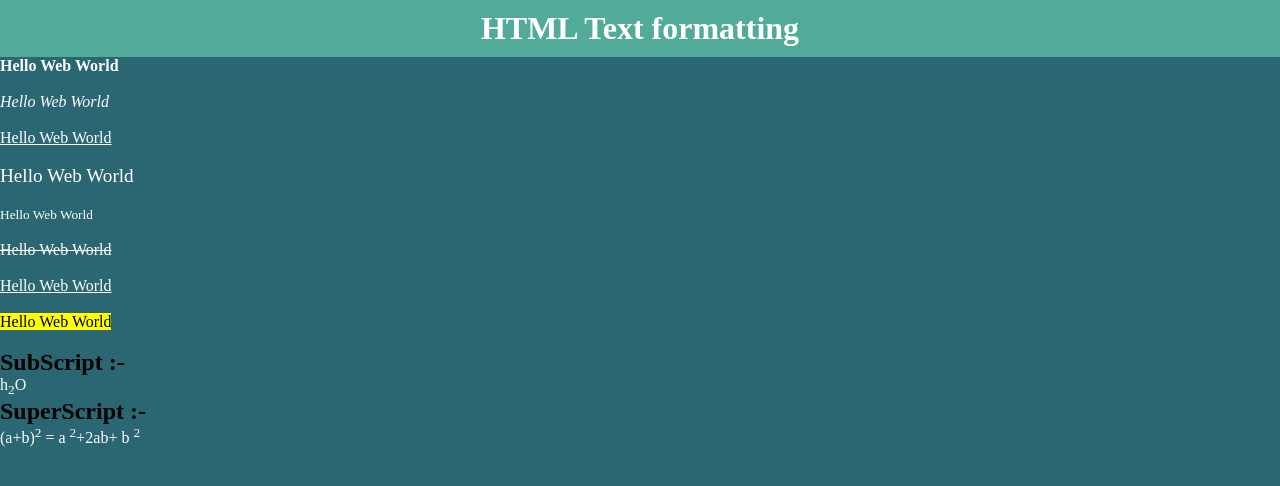
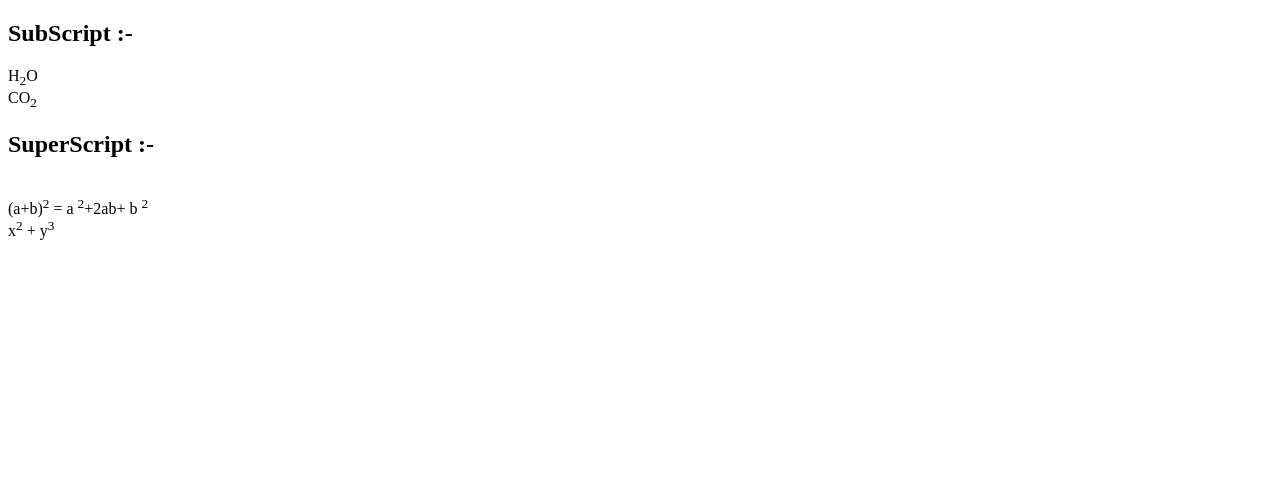
Before and after one commit to uzmabanu356/Learning-in-BCA, a plain HTML site: page web Technology/Web File/file2.html in a window 1280 px wide. Drawn offline with Linux system fonts and the light colour scheme.

Commit message:
New File

```diff
--- a/web Technology/Web File/file2.html
+++ b/web Technology/Web File/file2.html
@@ -1,10 +1,11 @@
 <!DOCTYPE html>
 <html lang="en">
+
 <head>
     <meta charset="UTF-8">
     <meta name="viewport" content="width=device-width, initial-scale=1.0">
     <title>HTML Text Formatting</title>
-    <style>
+    <!-- <style>
         *{
             margin: 0;
             padding: 0;
@@ -23,10 +24,11 @@
             text-align: center;
             padding: 10px;
         }
-    </style>
+    </style> -->
 </head>
+
 <body>
-    <header>
+    <!-- <header>
         <h1>HTML Text formatting</h1>
    </header>
    <b>Hello Web World</b> <br> <br>
@@ -36,16 +38,20 @@
    <small>Hello Web World</small> <br> <br>
    <del>Hello Web World</del> <br> <br>
    <ins>Hello Web World</ins> <br>  <br>
-   <mark>Hello Web World</mark> <br> <br>
+   <mark>Hello Web World</mark> <br> <br>-->
 
-   <h2>
-     SubScript :-
-   </h2>
-     h<sub>2</sub>O
+    <h2>
+        SubScript :-
+    </h2>
+    H<sub>2</sub>O <br>
+    CO<sub>2</sub>
 
-     <h2>
+    <h2>
         SuperScript :-
-      </h2>
-    (a+b)<sup>2</sup> = a <sup>2</sup>+2ab+ b <sup>2</sup>
+    </h2> <br>
+    (a+b)<sup>2</sup> = a <sup>2</sup>+2ab+ b <sup>2</sup> <br>
+    x<sup>2</sup> + y<sup>3</sup>
+
 </body>
+
 </html>
```
Also changed, not shown: web Technology/Web File/demo.html (added, +12 -0 lines), web Technology/Web File/file3.html (+1 -0 lines), web Technology/Web File/intro.html (added, +11 -0 lines), web Technology/JS/file1.js (added), web Technology/Web File/js/variable.js (added).
